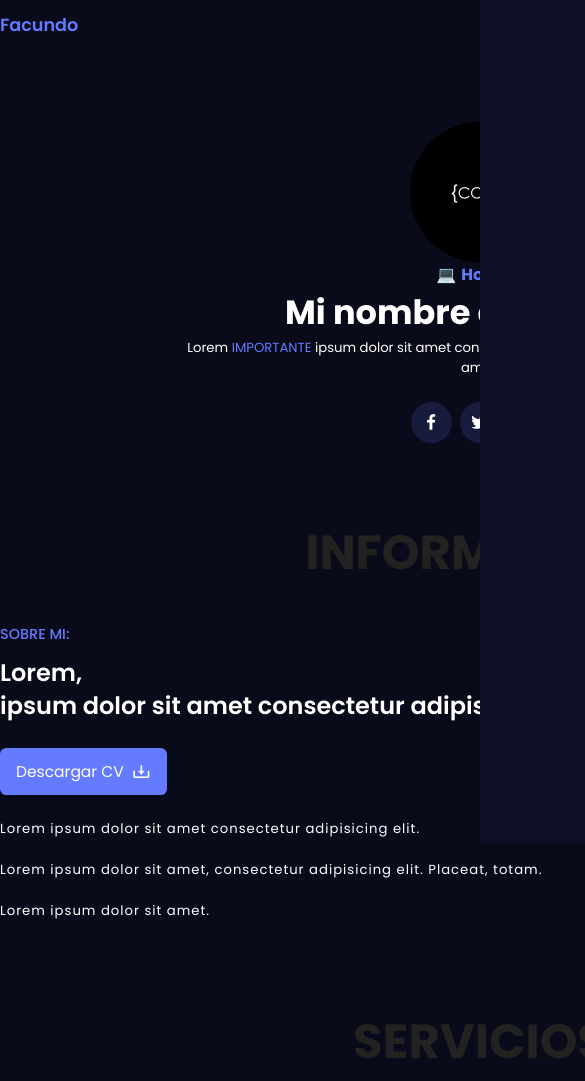
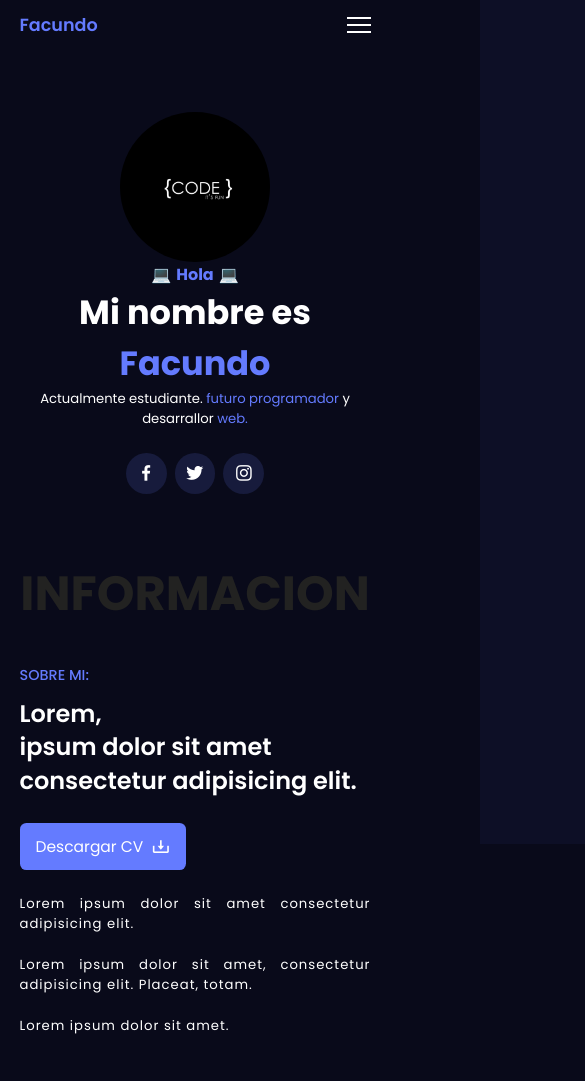
Before and after one commit to Facu996/Portfolio, a plain HTML site: page index.html in a window 390 px wide. Shown: the top 1081 px of the page, 585 px wide, since content can reach past the window. Drawn offline with nearby package versions, Linux system fonts and the light colour scheme.

Commit message:
Modificando CSS

```diff
--- a/css/style.css
+++ b/css/style.css
@@ -526,10 +526,10 @@ margin-bottom: 1rem;
 }
 
 /*Responsivo*/
-@media (max-width:990px){
+@media (max-width: 900px){
   .container{
     margin: 0 auto;
-    width: 900%;
+    width: 90%;
   }
 }
 @media (max-width:892px){
@@ -547,9 +547,6 @@ margin-bottom: 1rem;
   }
 }
 @media (max-width:775px){
-  /*.nav{
-    padding: 10px 0;
-  }*/
   .logo{
     font-size: 1.1rem;
   }
@@ -625,8 +622,8 @@ font-size: 0.9rem;
   padding-top: 5rem;
 }
 .home-img{
-  width: 140px;
-  height: 140px;
+  width: 150px;
+  height: 150px;
 }
 .home-text h2{
   font-size: 2.1rem;
--- a/index.html
+++ b/index.html
@@ -5,6 +5,7 @@
   <meta http-equiv="X-UA-Compatible" content="IE=edge">
   <meta name="viewport" content="width=device-width, initial-scale=1.0">
   <title>PortFolio</title>
+  <link rel="icon" href="./IMG/Portf.jpg"  type="image/png">
   <!--Link CSS-->
   <link rel="stylesheet" href="css/style.css">
   <!--link Swiper CSS-->
@@ -47,12 +48,11 @@
     <h3>Hola</h3>
     <h2>Mi nombre es <span class="color"> Facundo</span></h2>
     <p>
-      Lorem <span class="color">IMPORTANTE</span> ipsum dolor sit amet consectetur<span class="color">adipisicing</span>elit.
-      <br>Lorem ipsum dolor sit amet.
+      Actualmente estudiante.<span class="color"> futuro programador</span> y desarrallor <span class="color"> web. </span>
     </p>
     <!--Social-->
     <div class="social">
-      <a href="#"><i class='bx bxl-facebook' ></i></a>
+      <a href="#" target="_blank"><i class='bx bxl-facebook' ></i></a>
       <a href="#"><i class='bx bxl-twitter'></i></a>
       <a href="#"><i class='bx bxl-instagram'></i></a>
     </div>
```
